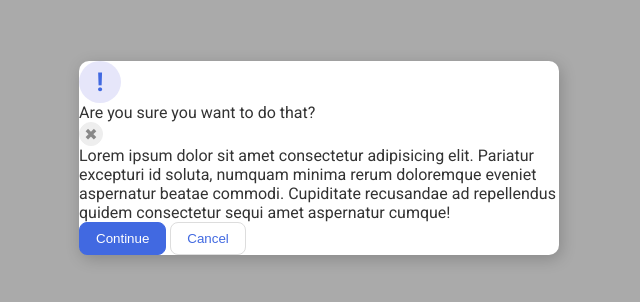
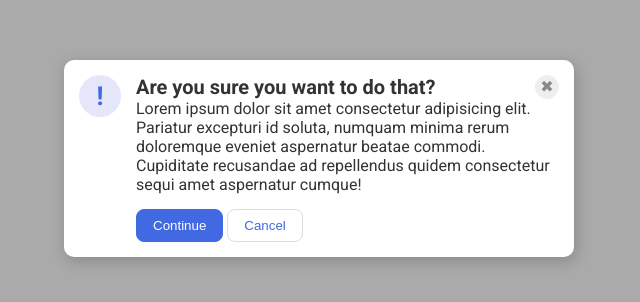
Before and after one commit to RodrigoPessoaDev/flex-modal, a plain HTML site: page index.html in a window 1280 px wide. Shown: the part 242-544 px from the top of the page, without its empty margins (321-961 px from the left). Drawn offline with Linux system fonts and the light colour scheme.

Commit message:
Finish exercise

```diff
--- a/styles.css
+++ b/styles.css
@@ -17,9 +17,13 @@ body {
 
 .modal {
   background: white;
+  padding: 15px;
   width: 480px;
   border-radius: 10px;
   box-shadow: 2px 4px 16px rgba(0,0,0,.2);
+  display: flex;
+  gap: 15px;
+
 }
 
 .icon {
@@ -33,6 +37,7 @@ body {
   display: flex;
   align-items: center;
   justify-content: center;
+  flex-shrink: 0;
 }
 
 .close-button {
@@ -60,10 +65,23 @@ button.continue {
   background: royalblue;
   border: 1px solid royalblue;
   color: white;
+  margin-top: 15px;
 }
 
 button.cancel {
   background: white;
   border: 1px solid #ddd;
   color: royalblue;
+  margin-top: 15px;
 }
+
+.flex-header{
+    display: flex;
+    justify-content: space-between;
+    align-items: center;
+}
+
+.header{
+    font-size: 20px;
+    font-weight: bold;
+}
```
